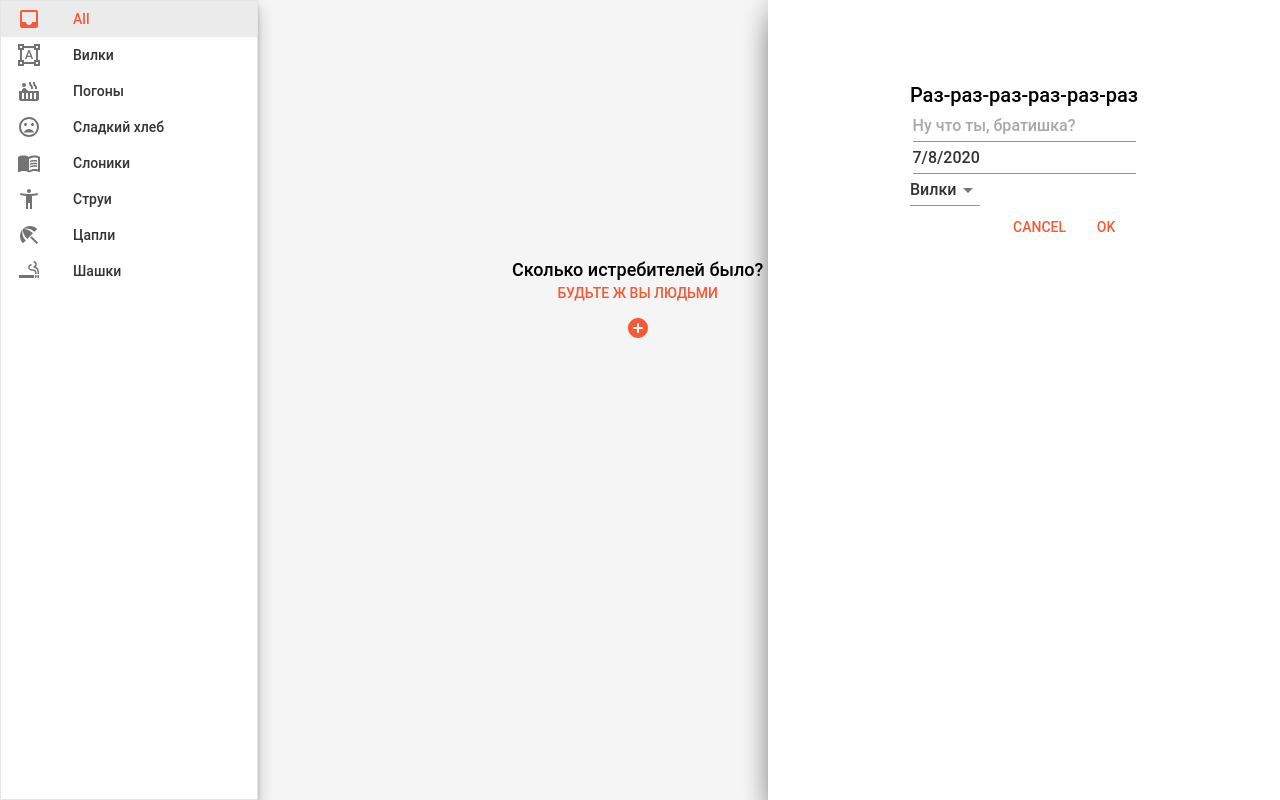
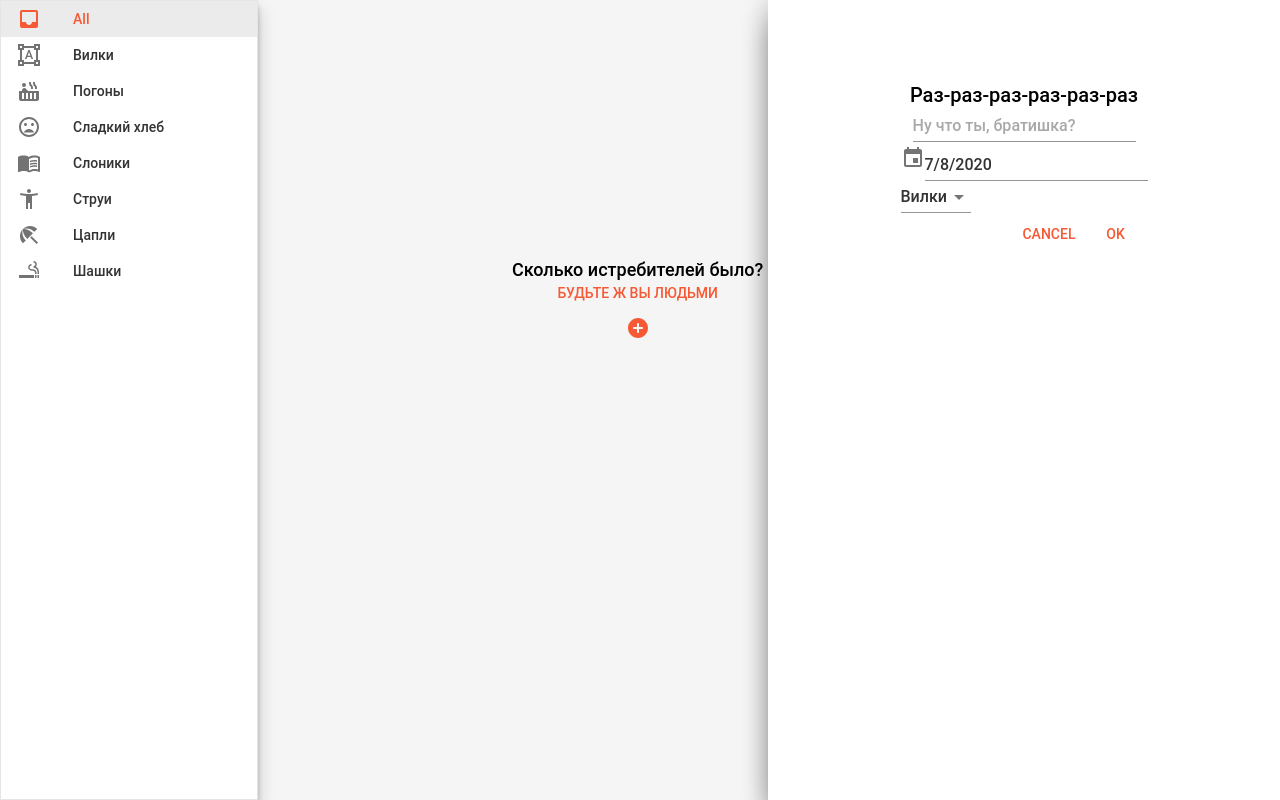
Before and after one commit to yukolonin/ToDoManager, a React (Create React App) app: page / in a window 1280 px wide. Both pictures are taken after a click on the button 637 px from the left and 328 px from the top of the page. Built offline with nearby package versions, Linux system fonts and the light colour scheme.

Commit message:
Added calendary icon

```diff
--- a/src/SideMenu.tsx
+++ b/src/SideMenu.tsx
@@ -7,6 +7,7 @@ import List from '@material-ui/core/List'
 import ListItem from '@material-ui/core/ListItem'
 import ListItemText from '@material-ui/core/ListItemText'
 import TextField from '@material-ui/core/TextField'
+import Event from '@material-ui/icons/Event'
 
 import DefaultTask from "./DefaultTask";
 import Groups from "./Groups";
@@ -84,6 +85,8 @@ function SideMenu() {
                 />
 
                 {/*Instead of DatePicker module for now */}
+                <div>
+                    <Event color='secondary'/>
                     <Input
                         id="task-date"
                         color='primary'
@@ -91,9 +94,9 @@ function SideMenu() {
                         value={localDate}
                         onChange={handleDateChange}
                     />
+                </div>
                 <div className='sidemenu-group-block'>
                     <SelectGroup2
-                    // TODO: add default group as with task and date
                     group={localGroup}
                     onChange={handleGroupChange}
                     />
```
Lines whose indentation alone changed are shown as unchanged.
